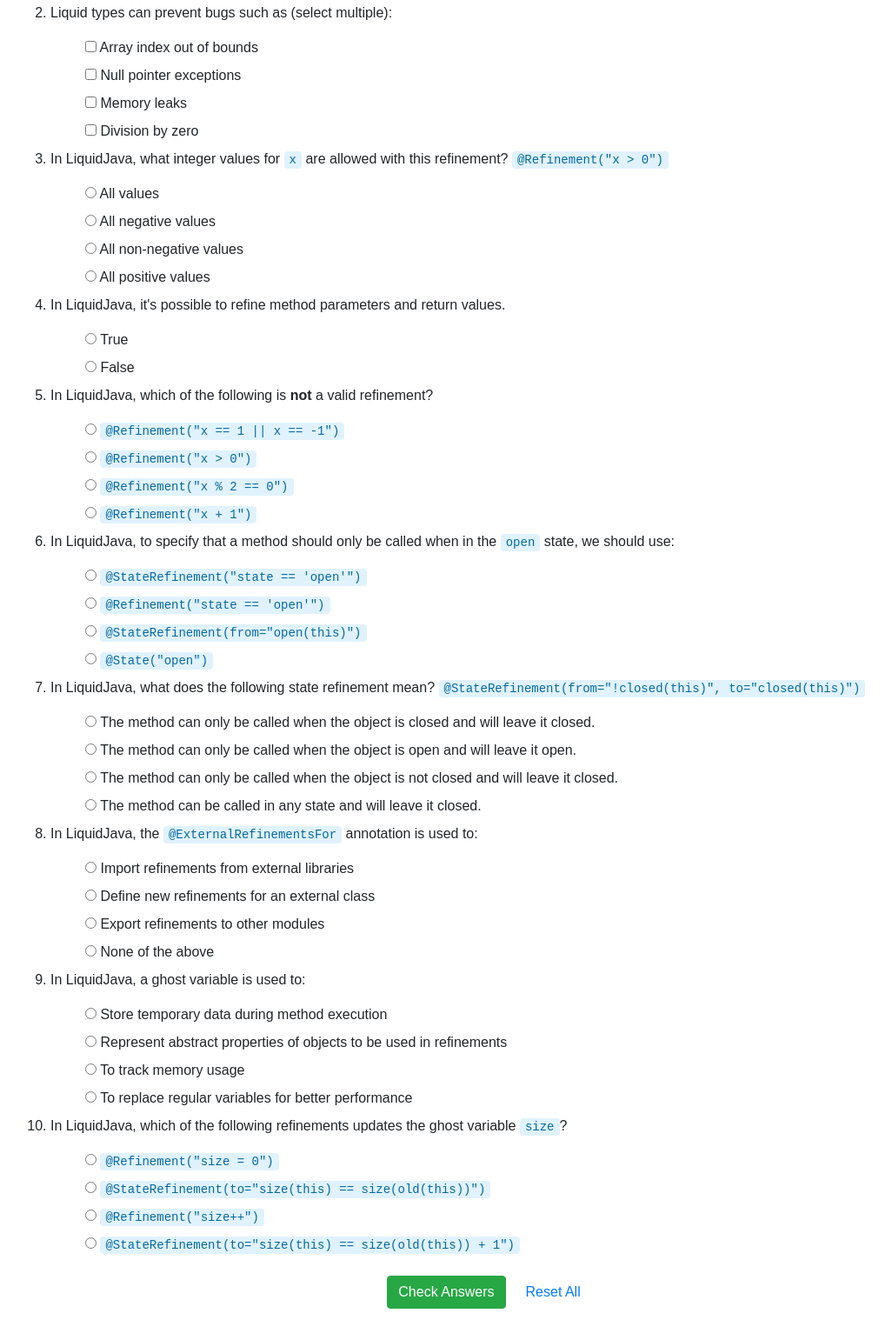
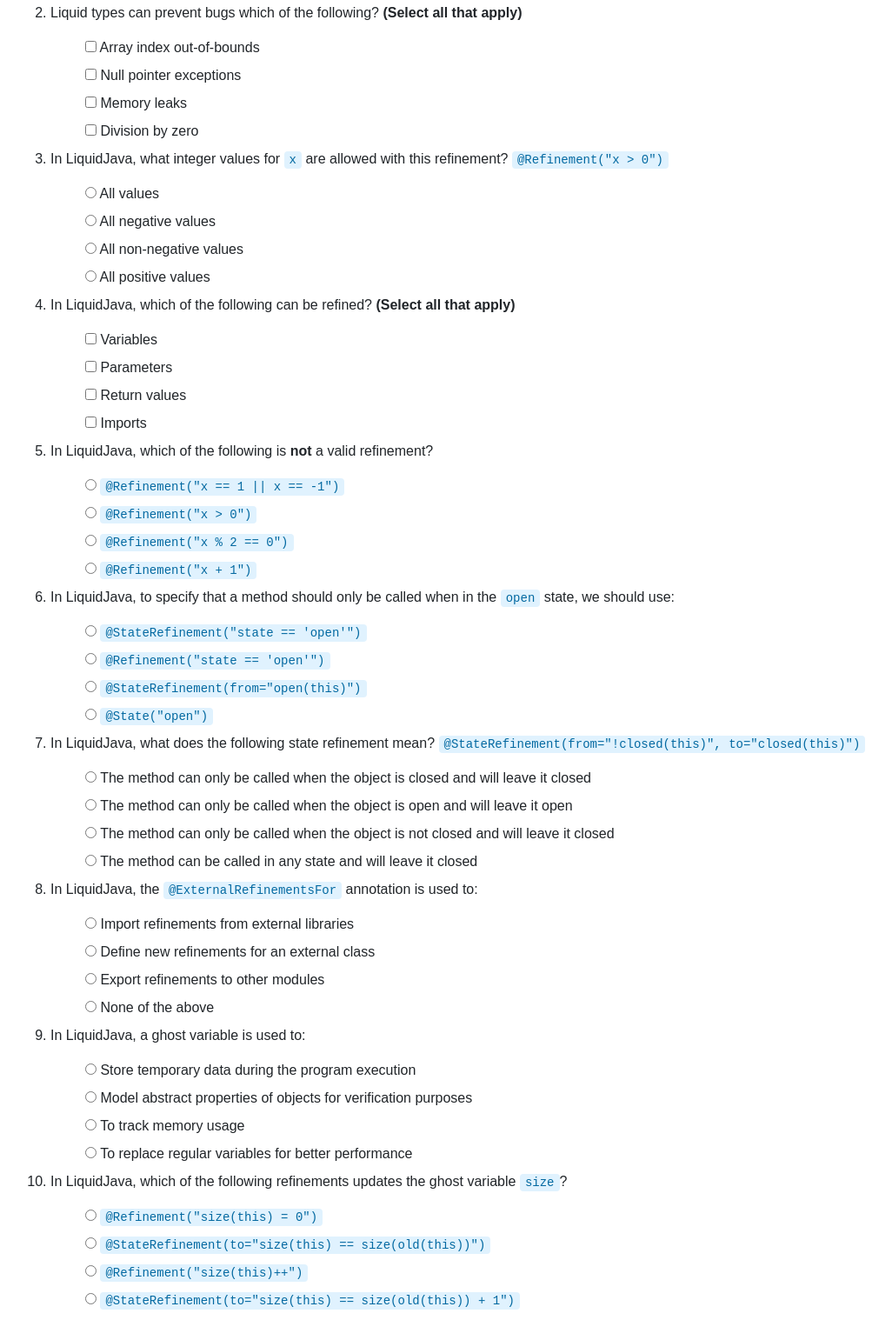
Before and after one commit to rcosta358/liquidjava-tutorial, a plain HTML site: page docs/index.html in a window 1280 px wide. Shown: the part 533-2051 px from the top of the page at 87% size, without its empty margins (77-1103 px from the left). Drawn offline with nearby package versions, Linux system fonts and the light colour scheme.

Commit message:
Update Quiz

```diff
--- a/docs/index.html
+++ b/docs/index.html
@@ -62,9 +62,9 @@
 </ul>
 </li>
 <li>
-<p>Liquid types can prevent bugs such as (select multiple):</p>
+<p>Liquid types can prevent bugs which of the following? <strong>(Select all that apply)</strong> </p>
 <ul class="checklist">
-<li><label><input type="checkbox" data-question="0" data-content="1" /> Array index out of bounds</label></li>
+<li><label><input type="checkbox" data-question="0" data-content="1" /> Array index out-of-bounds</label></li>
 <li><label><input type="checkbox" data-question="0" data-content="1" /> Null pointer exceptions</label></li>
 <li><label><input type="checkbox" data-question="1" data-content="0" /> Memory leaks</label></li>
 <li><label><input type="checkbox" data-question="0" data-content="1" /> Division by zero</label></li>
@@ -79,11 +79,14 @@
 <li><label><input type="radio" data-question="0" data-content="1" /> All positive values</label></li>
 </ul>
 </li>
+
 <li>
-<p>In LiquidJava, it's possible to refine method parameters and return values.</p>
-<ul class="radio-list">
-<li><label><input type="radio" data-question="0" data-content="1" /> True</label></li>
-<li><label><input type="radio" data-question="1" data-content="0" /> False</label></li>
+<p>In LiquidJava, which of the following can be refined? <strong>(Select all that apply)</strong></p>
+<ul class="checklist">
+<li><label><input type="checkbox" data-question="0" data-content="1" /> Variables</label></li>
+<li><label><input type="checkbox" data-question="0" data-content="1" /> Parameters</label></li>
+<li><label><input type="checkbox" data-question="0" data-content="1" /> Return values</label></li>
+<li><label><input type="checkbox" data-question="1" data-content="0" /> Imports</label></li>
 </ul>
 </li>
 <li>
@@ -107,10 +110,10 @@
 <li>
 <p>In LiquidJava, what does the following state refinement mean? <code>@StateRefinement(from="!closed(this)", to="closed(this)")</code></p>
 <ul class="radio-list">
-<li><label><input type="radio" data-question="1" data-content="0" /> The method can only be called when the object is closed and will leave it closed.</label></li>
-<li><label><input type="radio" data-question="1" data-content="0" /> The method can only be called when the object is open and will leave it open.</label></li>
-<li><label><input type="radio" data-question="0" data-content="1" /> The method can only be called when the object is not closed and will leave it closed.</label></li>
-<li><label><input type="radio" data-question="1" data-content="0" /> The method can be called in any state and will leave it closed.</label></li>
+<li><label><input type="radio" data-question="1" data-content="0" /> The method can only be called when the object is closed and will leave it closed</label></li>
+<li><label><input type="radio" data-question="1" data-content="0" /> The method can only be called when the object is open and will leave it open</label></li>
+<li><label><input type="radio" data-question="0" data-content="1" /> The method can only be called when the object is not closed and will leave it closed</label></li>
+<li><label><input type="radio" data-question="1" data-content="0" /> The method can be called in any state and will leave it closed</label></li>
 </ul>
 </li>
 <li>
@@ -125,8 +128,8 @@
 <li>
 <p>In LiquidJava, a ghost variable is used to:</p>
 <ul class="radio-list">
-<li><label><input type="radio" data-question="1" data-content="0" /> Store temporary data during method execution</label></li>
-<li><label><input type="radio" data-question="0" data-content="1" /> Represent abstract properties of objects to be used in refinements</label></li>
+<li><label><input type="radio" data-question="1" data-content="0" /> Store temporary data during the program execution</label></li>
+<li><label><input type="radio" data-question="0" data-content="1" /> Model abstract properties of objects for verification purposes</label></li>
 <li><label><input type="radio" data-question="1" data-content="0" /> To track memory usage</label></li>
 <li><label><input type="radio" data-question="1" data-content="0" /> To replace regular variables for better performance</label></li>
 </ul>
@@ -134,9 +137,9 @@
 <li>
 <p>In LiquidJava, which of the following refinements updates the ghost variable <code>size</code>?</p>
 <ul class="radio-list">
-<li><label><input type="radio" data-question="1" data-content="0" /> <code>@Refinement("size = 0")</code></label></li>
+<li><label><input type="radio" data-question="1" data-content="0" /> <code>@Refinement("size(this) = 0")</code></label></li>
 <li><label><input type="radio" data-question="1" data-content="0" /> <code>@StateRefinement(to="size(this) == size(old(this))")</code></label></li>
-<li><label><input type="radio" data-question="1" data-content="0" /> <code>@Refinement("size++")</code></label></li>
+<li><label><input type="radio" data-question="1" data-content="0" /> <code>@Refinement("size(this)++")</code></label></li>
 <li><label><input type="radio" data-question="0" data-content="1" /> <code>@StateRefinement(to="size(this) == size(old(this)) + 1")</code></label></li>
 </ul>
 </li>
```
